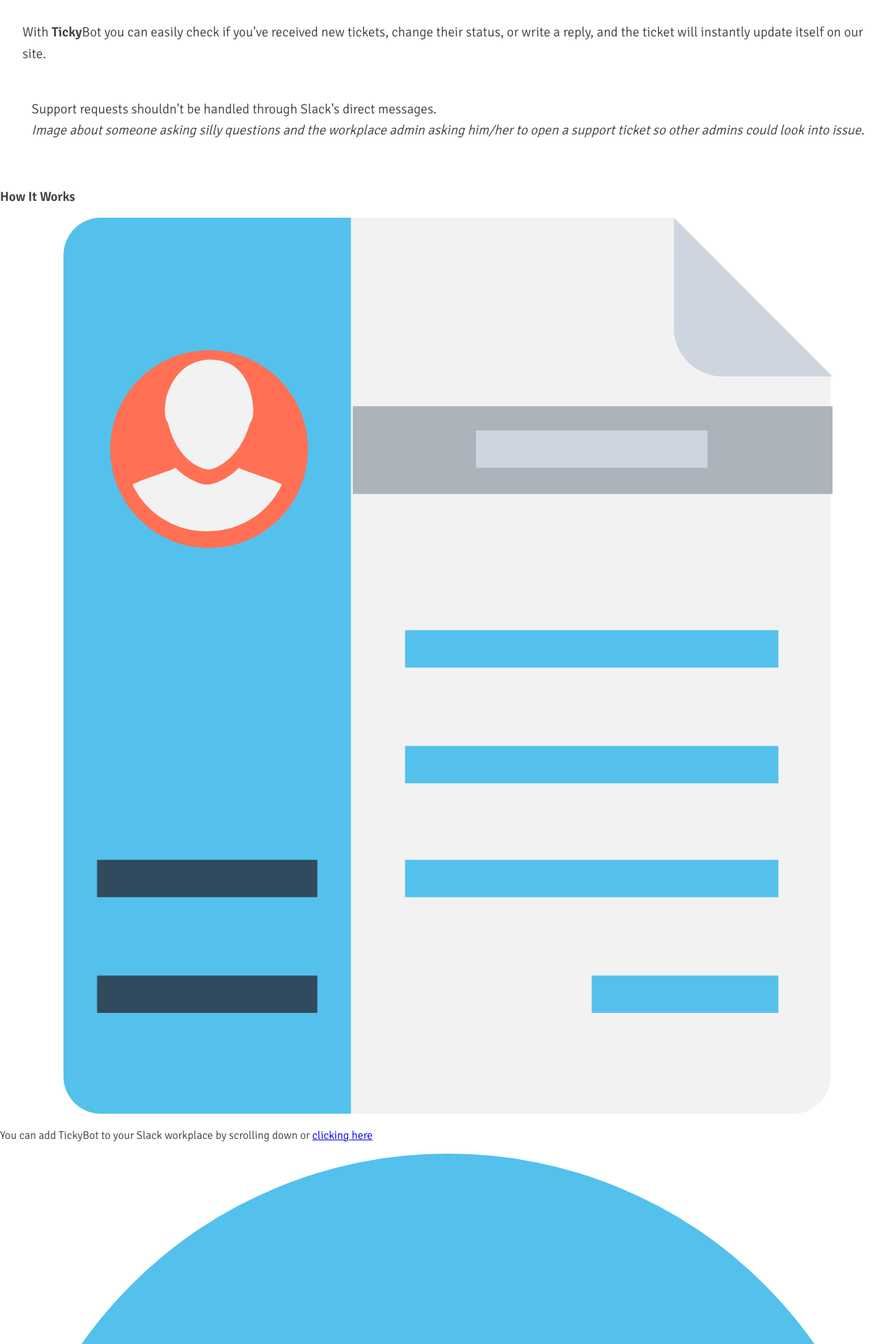
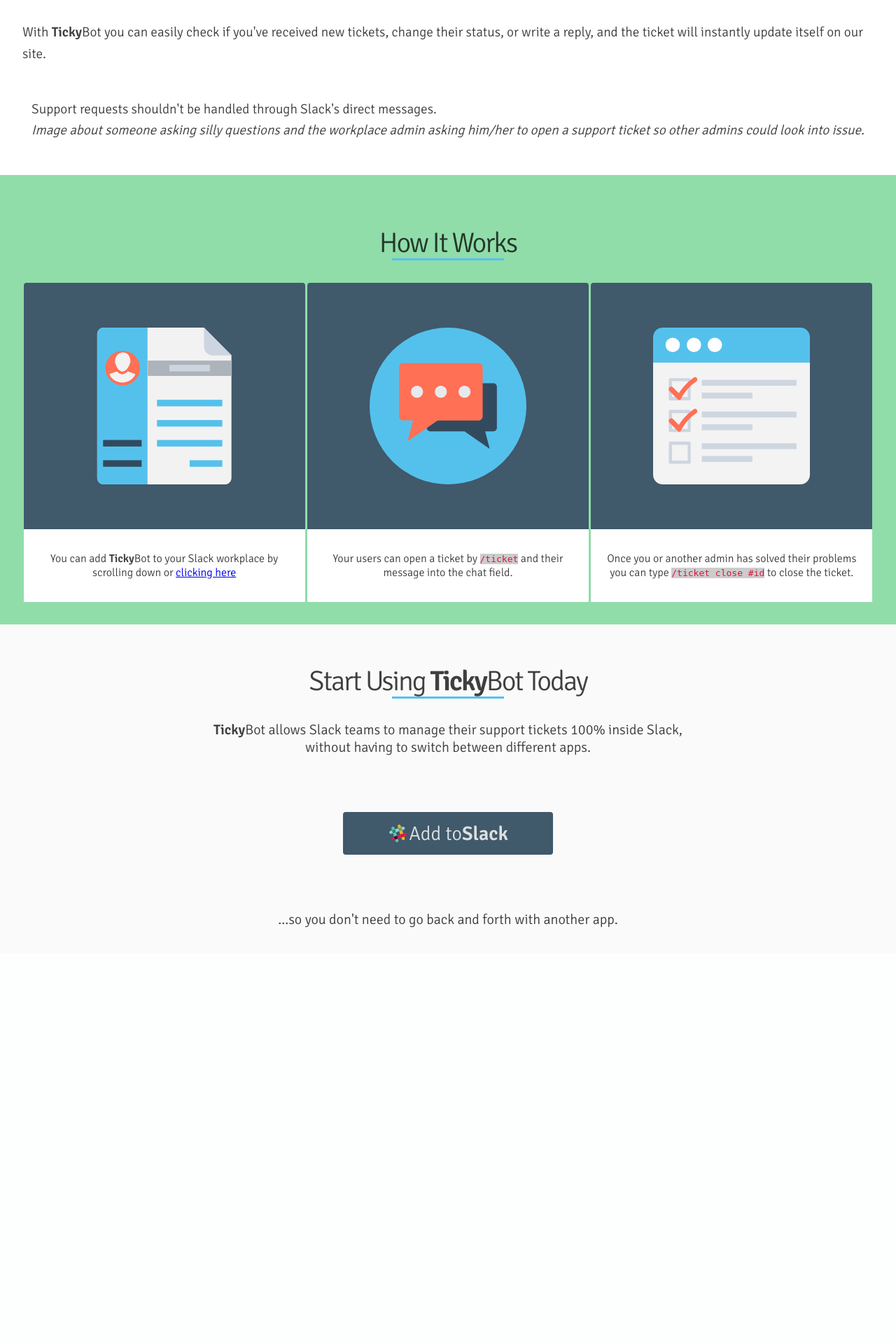
Before and after one commit to chingu-voyages/v11-toucans-team-04, a PHP site: page / in a window 1280 px wide. Shown: the part 857-2777 px from the top of the page at 70% size. After the commit the page ends 2182 px from the top, so only its background shows below. Run offline with PHP 8.4, Linux system fonts and the light colour scheme.

Commit message:
Added styling to cta and how it works sections.

```diff
--- a/css/style.css
+++ b/css/style.css
@@ -163,3 +163,126 @@ nav .container ul li a:hover {
   margin-top: 0;
   line-height: 1.6;
 }
+
+/*How It Works Section*/
+
+#how-it-works h3 {
+  font-size: 2.5rem;
+  font-weight: 300;
+  letter-spacing: -.125rem;
+  line-height: 1.25;
+  margin-bottom: 2rem;
+  text-align: center;
+  position: relative;
+}
+
+#how-it-works h3::after {
+  background-color: #55c0ec;
+  bottom: 0;
+  content: "";
+  height: 3px;
+  left: 50%;
+  position: absolute;
+  -webkit-transform: translateX(-50%);
+  transform: translateX(-50%);
+  width: 160px
+}
+
+#how-it-works {
+  background-color: rgb(144, 221, 170);
+  padding: 2rem;
+  min-height: 50vh;
+}
+
+#feature-container {
+  display: flex;
+  justify-content: space-around;
+  align-items: center;
+}
+
+.feature-tile {
+  background-color: rgb(64, 89, 107);
+  display: flex;
+  flex-direction: column;
+  align-items: center;
+  border-radius: 4px;
+  text-align: center;
+}
+
+.feature-description {
+  background-color: rgb(255, 255, 255);
+  padding: 1rem;
+}
+
+.feature-description p {
+  width: 370px;
+}
+
+code {
+  color: crimson;
+  background-color: rgba(0, 0, 0, 0.2);
+}
+
+.tile-img {
+  width: 224px;
+  margin: 4rem 0;
+}
+
+/*Call To Action Section*/
+
+#cta {
+  background-color: rgb(250,250,250);
+  text-align: center;
+  min-height: auto;
+}
+
+#cta-container {
+  width: 60%;
+  margin: 0 auto;
+  padding: 1rem;
+  font-size: 1.25rem;
+}
+
+.bold {
+  font-weight: 600;
+}
+
+#cta h3 {
+  font-size: 2.5rem;
+  font-weight: 300;
+  letter-spacing: -.125rem;
+  line-height: 1.25;
+  margin-bottom: 2rem;
+  text-align: center;
+  position: relative;
+}
+
+#cta h3::after {
+  background-color: #55c0ec;
+  bottom: 0;
+  content: "";
+  height: 3px;
+  left: 50%;
+  position: absolute;
+  -webkit-transform: translateX(-50%);
+  transform: translateX(-50%);
+  width: 160px
+}
+
+.cta-button {
+  padding: 1rem;
+  font-size: 1.75rem;
+  max-width: 300px;
+  line-height: 1;
+  border-radius: 4px;
+  color: rgba(237, 237, 237, 0.9);
+  margin: 5rem auto;
+  background-color: rgb(64, 89, 107);
+  display: flex;
+  align-items: center;
+  justify-content: center;
+}
+
+.cta-button img {
+  width: 30px;
+}
--- a/index.html
+++ b/index.html
@@ -87,57 +87,70 @@
       <section id="how-it-works">
         <h3>How It Works</h3>
 
-        <div class="feature-t`ile">
-          <div class="img-container">
+        <div id="feature-container">
+          <div class="feature-tile">
+           <!--<div class="img-container">-->
               <img src="img/img-1.svg" class="tile-img" alt="" />
-          </div>
+            <!--</div>-->
 
+            <div class="feature-description">
               <p>
-            You can add <span>Ticky</span>Bot to your Slack workplace by
+                You can add <strong>Ticky</strong>Bot to your Slack workplace by
                 scrolling down or
                 <a href="#">clicking here</a>
               </p>
           </div>
+          </div>
 
           <div class="feature-tile">
-          <div class="img-container">
+            <!--<div class="img-container">-->
               <img src="img/img-2.svg" class="tile-img" alt="" />
-          </div>
+            <!--</div>-->
 
+            <div class="feature-description">
               <p>
                 Your users can open a ticket by <code>/ticket</code> and their
                 message into the chat field.
               </p>
           </div>
+          </div>
 
           <div class="feature-tile">
-          <div class="img-container">
+            <!--<div class="img-container">-->
               <img src="img/img-3.svg" class="tile-img" alt="" />
-          </div>
+            <!--</div>-->
 
+            <div class="feature-description">
               <p>
                 Once you or another admin has solved their problems you can type
                 <code>/ticket close #id</code> to close the ticket.
               </p>
           </div>
+          </div>
+        </div>
+
       </section>
       <!--End of How It Works Section-->
 
       <!--Start of Call to Action Section-->
       <section id="cta">
-        <h3>Start Using <span>Ticky</span>Bot Today</h3>
+        <div id="cta-container">
+          <h3>Start Using <span class="bold">Ticky</span>Bot Today</h3>
 
           <p>
-          <span class="">Ticky</span>Bot allows Slack teams to manage their
+            <span class="bold">Ticky</span>Bot allows Slack teams to manage their
             support tickets 100% inside Slack, without having to switch between
             different apps.
           </p>
 
-        <a>Add to <span>Slack</span></a>
+          <a class="cta-button"><img src="img/slack-logo.svg" alt="slack logo">Add to <strong> Slack</strong></a>
 
           <p>...so you don't need to go back and forth with another app.</p>
+        </div>
       </section>
       <!--End of Call to Action Section-->
+
+
     </main>
     <!--End of main area-->
 
```
Lines whose indentation alone changed are shown as unchanged.
